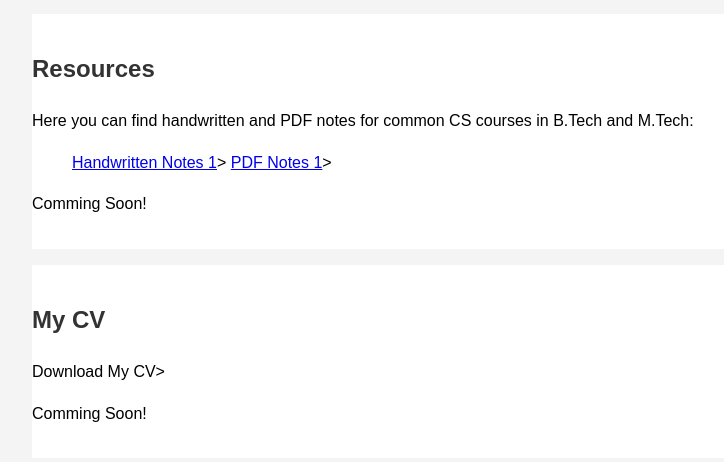
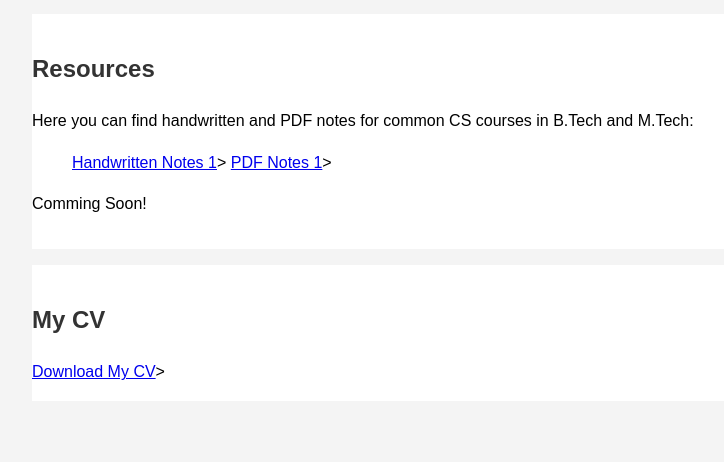
Before and after one commit to MayankRamnani/mayank-ramnani-webpage, a plain HTML site: page personal_webpage.html in a window 1280 px wide. Shown: the part 1917-2379 px from the top of the page, without its empty margins (96-820 px from the left). After the commit the page ends 2334 px from the top, so only its background shows below. Drawn offline with Linux system fonts and the light colour scheme; files whose address does not match are found by name.

Commit message:
Update personal_webpage.html

```diff
--- a/personal_webpage.html
+++ b/personal_webpage.html
@@ -88,7 +88,7 @@
         <section id="bio">
             <h2>Bio</h2>
             <div class="bio">
-                <img src="/home/cse/Downloads/photo.jpeg" alt="Mayank Ramnani">
+                <img src="photo.jpeg" alt="Mayank Ramnani">
                 <p>
                     I am a PhD Research Scholar in Computer Science and Engineering at IIT Indore. Previously, I served as an Assistant Professor in Computer Engineering at Shri Govindram Seksaria Institute of Technology and Science, Indore. My research interests include 5G Networks, Machine Learning, and Computer Networks.
                 </p>
@@ -137,8 +137,7 @@
         </section>
         <section id="cv">
             <h2>My CV</h2>
-            <!<a href="path/to/Mayank_Ramnani_CV.pdf" class="download-cv" target="_blank">Download My CV</a>>
-			<p> Comming Soon! </p>
+            <a href="Mayank_Ramnani_CV.pdf" class="download-cv" target="_blank">Download My CV</a>>
         </section>
     </div>
     <footer>
```
